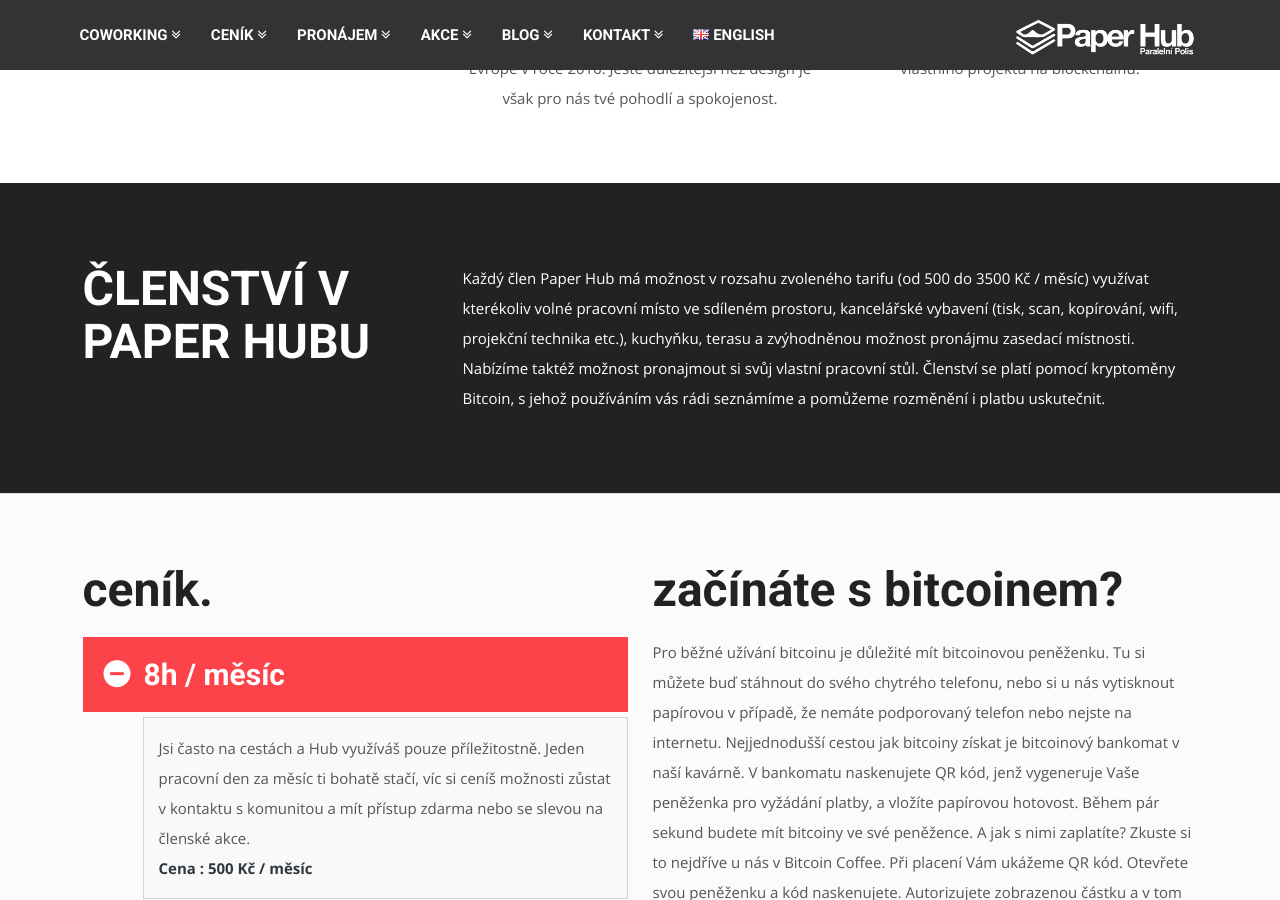
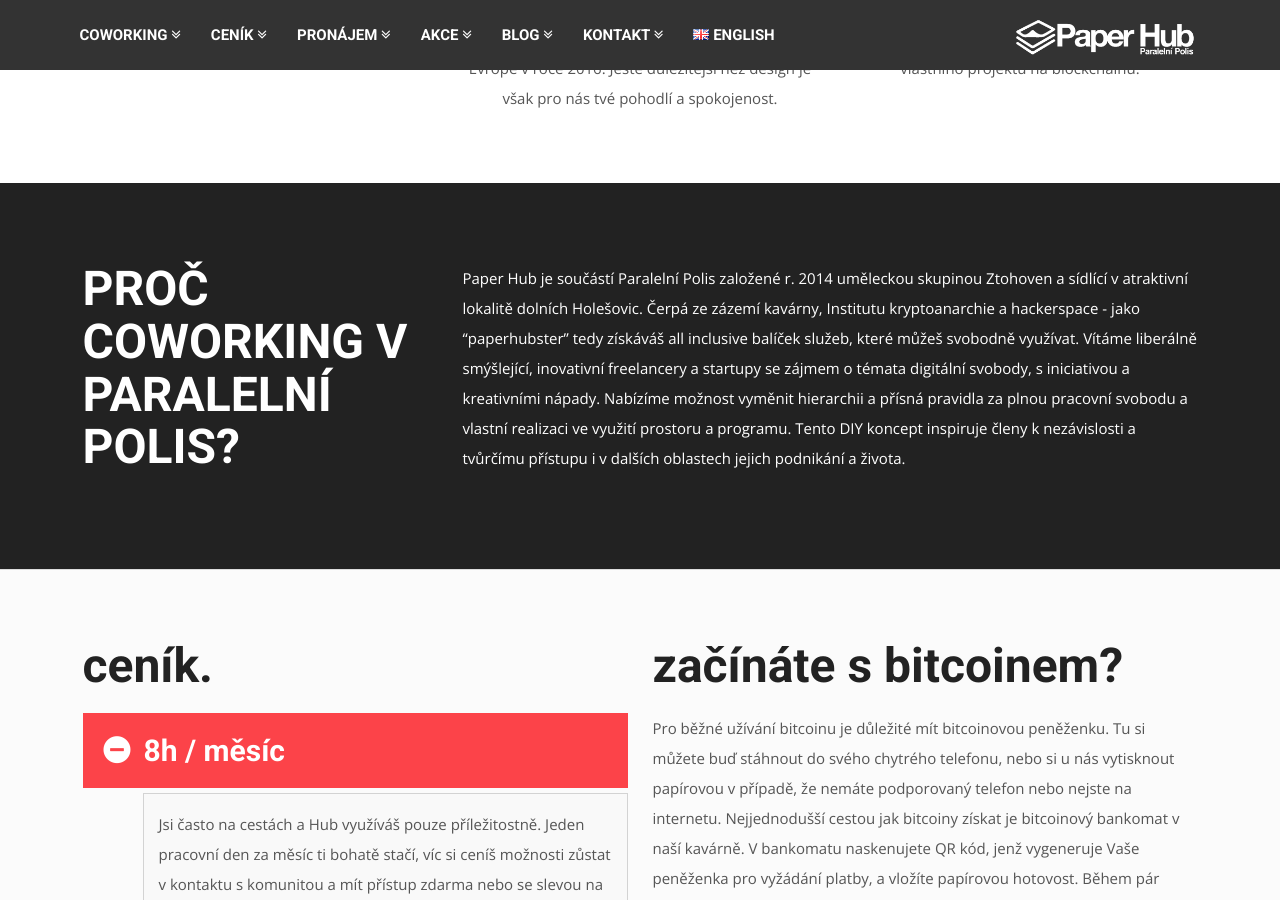
Before and after one commit to ParalelniPolis/paperhubweb, a Jekyll site: the page built from index.html, in a window 1280 px wide and 900 px high, scrolled down 1611 px. Built offline with Jekyll 4.4.1, drawn with Linux system fonts in a browser that asks for light colours; some web fonts are replaced; Markdown is read by kramdown in place of the engine named in the settings.

Commit message:
Update website_text.yaml

```diff
--- a/_data/website_text.yaml
+++ b/_data/website_text.yaml
@@ -143,12 +143,12 @@ items_below_slides:
 
 black_stripe_first:
     title:
-        cz: "ČLENSTVÍ V PAPER HUBU"
+        cz: "Proč coworking v Paralelní Polis?"
         eng: "Paper Hub Membership"
 
 
     description:
-        cz: "Každý člen Paper Hub má možnost v rozsahu zvoleného tarifu (od 500 do 3500 Kč / měsíc) využívat kterékoliv volné pracovní místo ve sdíleném prostoru, kancelářské vybavení (tisk, scan, kopírování, wifi, projekční technika etc.), kuchyňku, terasu a zvýhodněnou možnost pronájmu zasedací místnosti. Nabízíme taktéž možnost pronajmout si svůj vlastní pracovní stůl. Členství se platí pomocí kryptoměny Bitcoin, s jehož používáním vás rádi seznámíme a pomůžeme rozměnění i platbu uskutečnit."
+        cz: "Paper Hub je součástí Paralelní Polis založené r. 2014 uměleckou skupinou Ztohoven a sídlící v atraktivní lokalitě dolních Holešovic. Čerpá ze zázemí kavárny, Institutu kryptoanarchie a hackerspace - jako “paperhubster” tedy získáváš all inclusive balíček služeb, které můžeš svobodně využívat. Vítáme liberálně smýšlející, inovativní freelancery a startupy se zájmem o témata digitální svobody, s iniciativou a kreativními nápady. Nabízíme možnost vyměnit hierarchii a přísná pravidla za plnou pracovní svobodu a vlastní realizaci ve využití prostoru a programu. Tento DIY koncept inspiruje členy k nezávislosti a tvůrčímu přístupu i v dalších oblastech jejich podnikání a života."
         eng: "Each and every Paper Hub member has the possibility to use, according to the extent of his or hers subscription (500 – 3500 CZK a month) any free spot in the shared working space, the office facilities (printer, scanner, copying machine, Wi-Fi, presentation technology etc.), a kitchen, a terrace and a possibility of hiring a meeting room at discounted charge. It is also possible to hire your own desk. The membership fees are paid in Bitcoin. We will be happy to instruct you how to use it and help you with the exchange."
 
 
```
